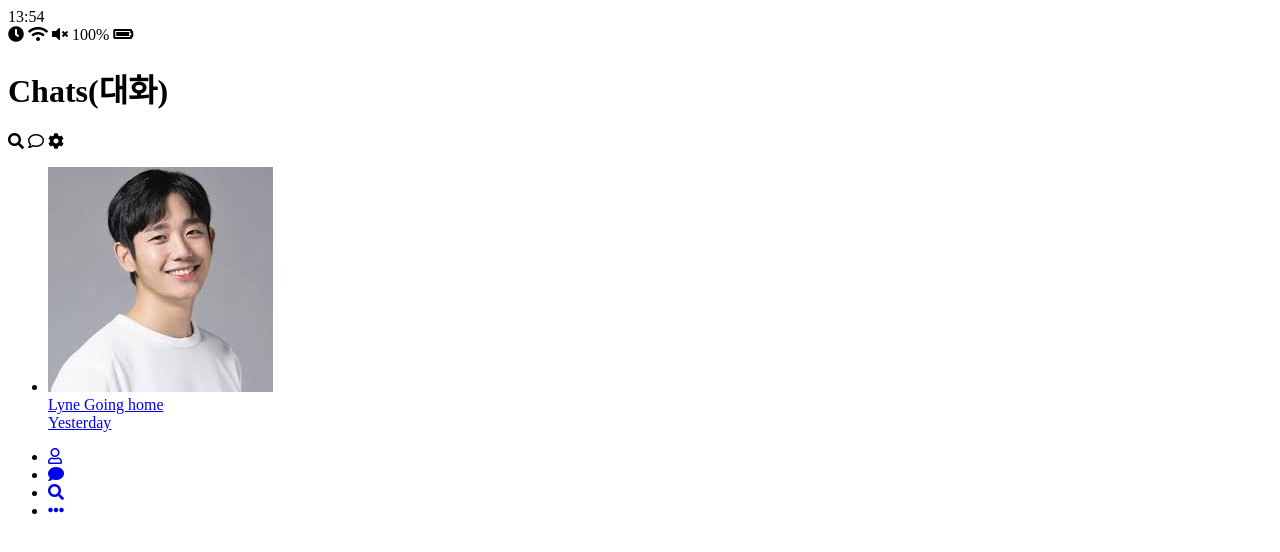
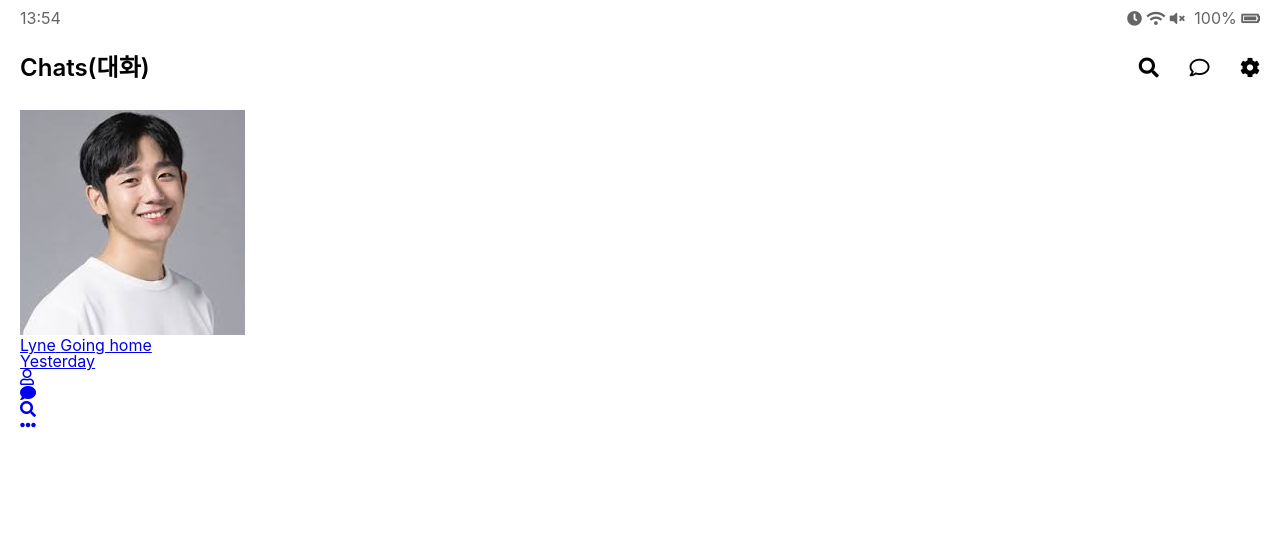
Before and after one commit to rkddls8138/kakao-clone-2.0, a plain HTML site: page index.html in a window 1280 px wide. Drawn offline with nearby package versions, Linux system fonts and the light colour scheme.

Commit message:
카카오 클론

```diff
--- /dev/null
+++ b/css/header.css
@@ -0,0 +1,17 @@
+.header {
+  display: flex;
+  justify-content: space-between;
+  align-items: center;
+  margin-bottom: 30px;
+}
+
+.header .header__title {
+  font-size: 24px;
+  font-weight: 600;
+}
+
+.header .header__icon {
+  font-size: 20px;
+  margin-left: 25px;
+  cursor: pointer;
+}
--- /dev/null
+++ b/css/reset.css
@@ -0,0 +1,129 @@
+/* http://meyerweb.com/eric/tools/css/reset/
+   v2.0 | 20110126
+   License: none (public domain)
+*/
+
+html,
+body,
+div,
+span,
+applet,
+object,
+iframe,
+h1,
+h2,
+h3,
+h4,
+h5,
+h6,
+p,
+blockquote,
+pre,
+a,
+abbr,
+acronym,
+address,
+big,
+cite,
+code,
+del,
+dfn,
+em,
+img,
+ins,
+kbd,
+q,
+s,
+samp,
+small,
+strike,
+strong,
+sub,
+sup,
+tt,
+var,
+b,
+u,
+i,
+center,
+dl,
+dt,
+dd,
+ol,
+ul,
+li,
+fieldset,
+form,
+label,
+legend,
+table,
+caption,
+tbody,
+tfoot,
+thead,
+tr,
+th,
+td,
+article,
+aside,
+canvas,
+details,
+embed,
+figure,
+figcaption,
+footer,
+header,
+hgroup,
+menu,
+nav,
+output,
+ruby,
+section,
+summary,
+time,
+mark,
+audio,
+video {
+  margin: 0;
+  padding: 0;
+  border: 0;
+  font-size: 100%;
+  font: inherit;
+  vertical-align: baseline;
+}
+/* HTML5 display-role reset for older browsers */
+article,
+aside,
+details,
+figcaption,
+figure,
+footer,
+header,
+hgroup,
+menu,
+nav,
+section {
+  display: block;
+}
+body {
+  line-height: 1;
+}
+ol,
+ul {
+  list-style: none;
+}
+blockquote,
+q {
+  quotes: none;
+}
+blockquote:before,
+blockquote:after,
+q:before,
+q:after {
+  content: "";
+  content: none;
+}
+table {
+  border-collapse: collapse;
+  border-spacing: 0;
+}
--- /dev/null
+++ b/css/status-bar.css
@@ -0,0 +1,14 @@
+.status-bar {
+  display: flex;
+  justify-content: space-between;
+  margin-bottom: 30px;
+  color: #656565;
+}
+
+.status-bar i {
+  font-size: 15px;
+}
+
+.status-bar .status-bar__bettery-level {
+  margin-left: 5px;
+}
--- /dev/null
+++ b/css/styles.css
@@ -0,0 +1,12 @@
+@import url("https://fonts.googleapis.com/css?family=Open+Sans:400,600&display=swap");
+@import "reset.css";
+@import "status-bar.css";
+@import "header.css";
+
+body {
+  background-color: white;
+  padding: 10px 20px;
+  color: #020202;
+  font-family: "Opem Sans", -apple-system, BlinkMacSystemFont, "Segoe UI",
+    Roboto, Oxygen, Ubuntu, Cantarell, "Open Sans", "Helvetica Neue", sans-serif;
+}
--- a/index.html
+++ b/index.html
@@ -4,27 +4,29 @@
     <meta charset="UTF-8" />
     <meta name="viewport" content="width=device-width, initial-scale=1.0" />
     <meta http-equiv="X-UA-Compatible" content="ie=edge" />
+
     <!-- font awesome import -->
     <link
       rel="stylesheet"
       href="https://use.fontawesome.com/releases/v5.9.0/css/all.css"
     />
+    <link rel="stylesheet" href="css/styles.css" />
     <title>Chats | kakao Clone</title>
   </head>
 
   <body>
-    <!-- status=bar div -->
+    <!-- status-bar div -->
     <div class="status-bar">
       <div class="status-bar__column">
         <span class="status-bar__clock">13:54</span>
       </div>
-
-      <div class="status-bar__column"></div>
-      <i class="fas fa-clock"></i>
-      <i class="fas fa-wifi"></i>
-      <i class="fas fa-volume-mute"></i>
-      <span class="status-bar__bettery-level">100%</span>
-      <i class="fas fa-battery-full"></i>
+      <div class="status-bar__column">
+        <i class="fas fa-clock"></i>
+        <i class="fas fa-wifi"></i>
+        <i class="fas fa-volume-mute"></i>
+        <span class="status-bar__bettery-level">100%</span>
+        <i class="fas fa-battery-full"></i>
+      </div>
     </div>
 
     <!-- Header -->
@@ -33,13 +35,13 @@
         <h1 class="header__title">Chats(대화)</h1>
       </div>
       <div class="header__header-column">
-        <span class="haader__icon">
+        <span class="header__icon">
           <i class="fas fa-search"></i>
         </span>
-        <span class="haader__icon">
+        <span class="header__icon">
           <i class="far fa-comment"></i>
         </span>
-        <span class="haader__icon">
+        <span class="header__icon">
           <i class="fas fa-cog"></i>
         </span>
       </div>
```
Also changed, not shown: chat.html (+11 -9 lines), find.html (+10 -9 lines), friend.html (+5 -4 lines), more.html (+7 -5 lines), settings.html (+9 -7 lines).
